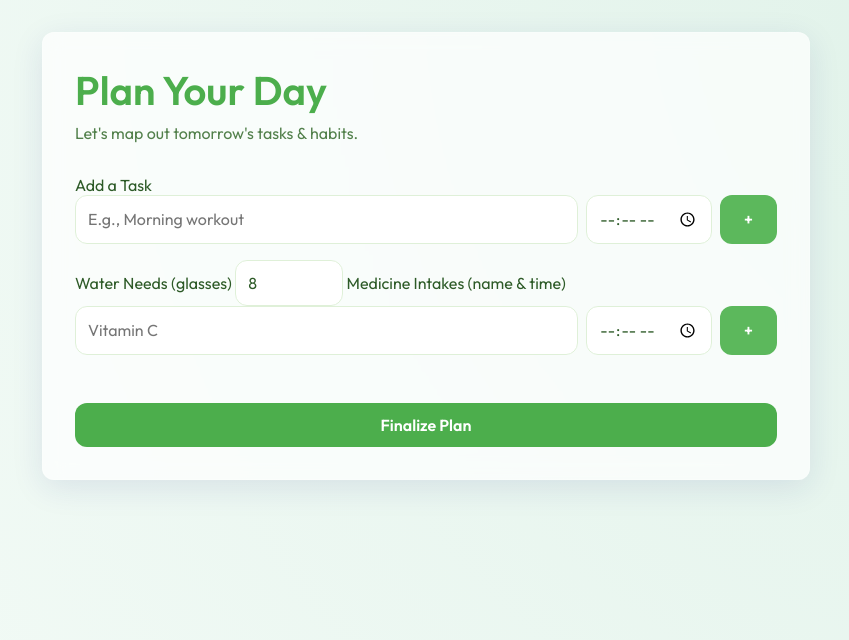
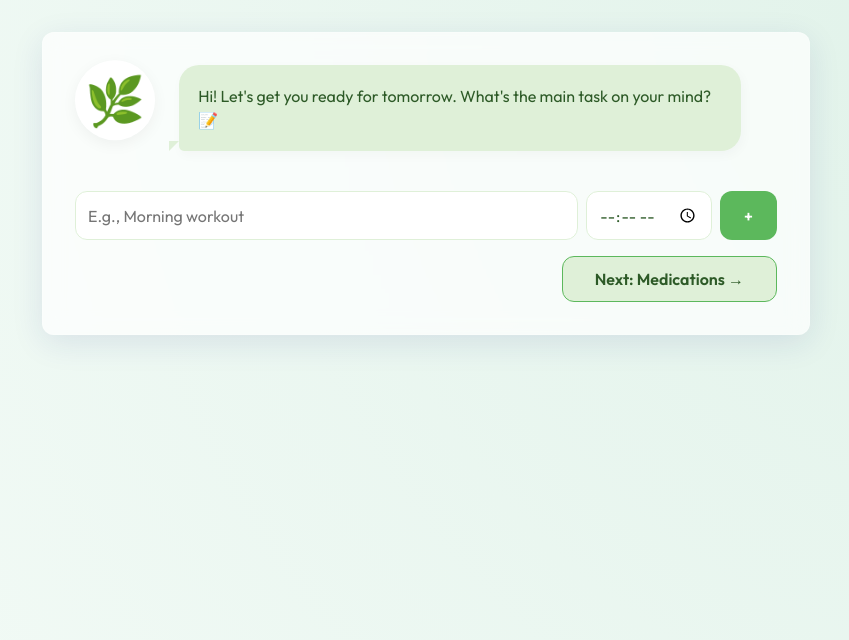
Before and after one commit to kavalipranayteja26-beep/TO-DO-LIST, a website built with Vite: page index.html in a window 1280 px wide. Shown: the whole page, without its empty margins (214-1063 px from the left). Built offline with nearby package versions, Linux system fonts and the light colour scheme.

Commit message:
Enhance Setup UI with Interactive Planning Wizard and Buddy Mascot

```diff
--- a/index.html
+++ b/index.html
@@ -13,35 +13,45 @@
     <div id="app">
       <!-- Setup Screen (shown if no plan exists for tomorrow/today) -->
       <section id="setup-screen" class="screen hidden">
-        <div class="glass-panel">
-          <h1>Plan Your Day</h1>
-          <p>Let's map out tomorrow's tasks & habits.</p>
+        <div class="glass-panel wizard-container">
+          <div class="buddy-header">
+            <div class="buddy-icon">🌿</div>
+            <div class="buddy-message" id="buddy-bubble">Hi! Let's get you ready for tomorrow. What's the main task on your mind?</div>
+          </div>
 
-          <div class="form-group">
-            <label>Add a Task</label>
+          <div id="step-tasks" class="wizard-step">
             <div class="input-row">
               <input type="text" id="task-name" placeholder="E.g., Morning workout" />
               <input type="time" id="task-time" />
               <button id="add-task-btn" class="btn-primary">+</button>
             </div>
+            <ul id="setup-task-list" class="task-list"></ul>
+            <button class="btn-secondary next-step" data-next="step-meds">Next: Medications →</button>
           </div>
 
-          <ul id="setup-task-list" class="task-list"></ul>
-
-          <div class="habit-settings">
-            <label>Water Needs (glasses)</label>
-            <input type="number" id="water-goal" value="8" min="1" max="15" />
-
-            <label>Medicine Intakes (name & time)</label>
+          <div id="step-meds" class="wizard-step hidden">
             <div class="input-row">
               <input type="text" id="med-name" placeholder="Vitamin C" />
               <input type="time" id="med-time" />
               <button id="add-med-btn" class="btn-primary">+</button>
             </div>
             <ul id="setup-med-list" class="task-list"></ul>
+            <div class="wizard-buttons">
+              <button class="btn-text prev-step" data-prev="step-tasks">← Back</button>
+              <button class="btn-secondary next-step" data-next="step-water">Next: Hydration →</button>
+            </div>
           </div>
 
-          <button id="save-plan-btn" class="btn-success">Finalize Plan</button>
+          <div id="step-water" class="wizard-step hidden">
+            <div class="form-group center-content">
+              <label>How many glasses of water should we aim for?</label>
+              <input type="number" id="water-goal" value="8" min="1" max="15" class="large-input" />
+            </div>
+            <div class="wizard-buttons">
+              <button class="btn-text prev-step" data-prev="step-meds">← Back</button>
+              <button id="save-plan-btn" class="btn-success">Finalize My Day! ✨</button>
+            </div>
+          </div>
         </div>
       </section>
 
--- a/main.js
+++ b/main.js
@@ -45,6 +45,12 @@ const dashboardTaskList = document.getElementById('dashboard-task-list');
 const waterGlassesContainer = document.getElementById('water-glasses');
 const dashboardMedList = document.getElementById('dashboard-med-list');
 
+// Wizard Elements
+const buddyBubble = document.getElementById('buddy-bubble');
+const wizardSteps = document.querySelectorAll('.wizard-step');
+const nextBtns = document.querySelectorAll('.next-step');
+const prevBtns = document.querySelectorAll('.prev-step');
+
 // Temporary setup state before saving
 let setupTasks = appState.tasks.length ? [...appState.tasks] : [];
 let setupMeds = appState.medicines.length ? [...appState.medicines] : [];
@@ -68,6 +74,12 @@ function init() {
 function showSetup() {
   setupScreen.classList.remove('hidden');
   dashboardScreen.classList.add('hidden');
+
+  // Reset wizard to first step
+  wizardSteps.forEach(s => s.classList.add('hidden'));
+  document.getElementById('step-tasks').classList.remove('hidden');
+  updateBuddyMessage('step-tasks');
+
   renderSetupLists();
 }
 
@@ -98,6 +110,34 @@ addMedBtn.addEventListener('click', () => {
   medNameInput.value = '';
   medTimeInput.value = '';
   renderSetupLists();
+});
+
+// ---- Wizard Flow ----
+function updateBuddyMessage(stepId) {
+  const messages = {
+    'step-tasks': "Hi! Let's get you ready for tomorrow. What's the main task on your mind? 📝",
+    'step-meds': "Got it! Health is wealth. Any medications we should schedule? 💊",
+    'step-water': "Almost there! Finally, how many glasses of water are we aiming for? 💧"
+  };
+  buddyBubble.textContent = messages[stepId] || "Let's finish up!";
+}
+
+nextBtns.forEach(btn => {
+  btn.addEventListener('click', () => {
+    const nextStepId = btn.getAttribute('data-next');
+    wizardSteps.forEach(s => s.classList.add('hidden'));
+    document.getElementById(nextStepId).classList.remove('hidden');
+    updateBuddyMessage(nextStepId);
+  });
+});
+
+prevBtns.forEach(btn => {
+  btn.addEventListener('click', () => {
+    const prevStepId = btn.getAttribute('data-prev');
+    wizardSteps.forEach(s => s.classList.add('hidden'));
+    document.getElementById(prevStepId).classList.remove('hidden');
+    updateBuddyMessage(prevStepId);
+  });
 });
 
 savePlanBtn.addEventListener('click', () => {
--- a/style.css
+++ b/style.css
@@ -116,11 +116,25 @@ button:active {
   color: white;
 }
 
+.btn-secondary {
+  background: var(--color-primary-light);
+  color: var(--color-text);
+  border: 1px solid var(--color-primary);
+  display: block;
+  width: fit-content;
+  margin: 1rem 0 0 auto;
+}
+
+.btn-text {
+  background: transparent;
+  color: var(--color-text-light);
+  padding: 0.5rem 1rem;
+}
+
 .btn-success {
   background: var(--color-primary-dark);
   color: white;
   width: 100%;
-  margin-top: 2rem;
 }
 
 .btn-icon {
@@ -303,11 +317,81 @@ button:active {
   100% { opacity: 1; }
 }
 
-header {
+/* Wizard Styles */
+.buddy-header {
+  display: flex;
+  align-items: center;
+  gap: 1.5rem;
+  margin-bottom: 2.5rem;
+  animation: slideUp 0.8s ease-out;
+}
+
+.buddy-icon {
+  font-size: 3rem;
+  background: var(--color-white);
+  width: 80px;
+  height: 80px;
+  display: flex;
+  align-items: center;
+  justify-content: center;
+  border-radius: 50%;
+  box-shadow: 0 4px 15px rgba(0,0,0,0.05);
+  animation: floating 3s ease-in-out infinite;
+}
+
+@keyframes floating {
+  0% { transform: translateY(0); }
+  50% { transform: translateY(-10px); }
+  100% { transform: translateY(0); }
+}
+
+.buddy-message {
+  background: var(--color-primary-light);
+  padding: 1.2rem;
+  border-radius: 20px 20px 20px 5px;
+  position: relative;
+  font-weight: 400;
+  line-height: 1.5;
+  max-width: 80%;
+  box-shadow: 2px 4px 12px rgba(0,0,0,0.03);
+}
+
+.buddy-message::after {
+  content: '';
+  position: absolute;
+  left: -10px;
+  bottom: 0;
+  border-width: 10px 10px 0 0;
+  border-style: solid;
+  border-color: var(--color-primary-light) transparent transparent transparent;
+}
+
+.wizard-step {
+  animation: fadeIn 0.4s ease-out;
+}
+
+.wizard-buttons {
   display: flex;
   justify-content: space-between;
   align-items: center;
-  margin-bottom: 2rem;
+  margin-top: 2rem;
+}
+
+.large-input {
+  font-size: 2rem;
+  width: 100px;
+  text-align: center;
+  display: block;
+  margin: 1.5rem auto;
+}
+
+.center-content {
+  text-align: center;
+}
+
+.next-step {
+  padding-left: 2rem;
+  padding-right: 2rem;
 }
 
 .dashboard-grid {
```
